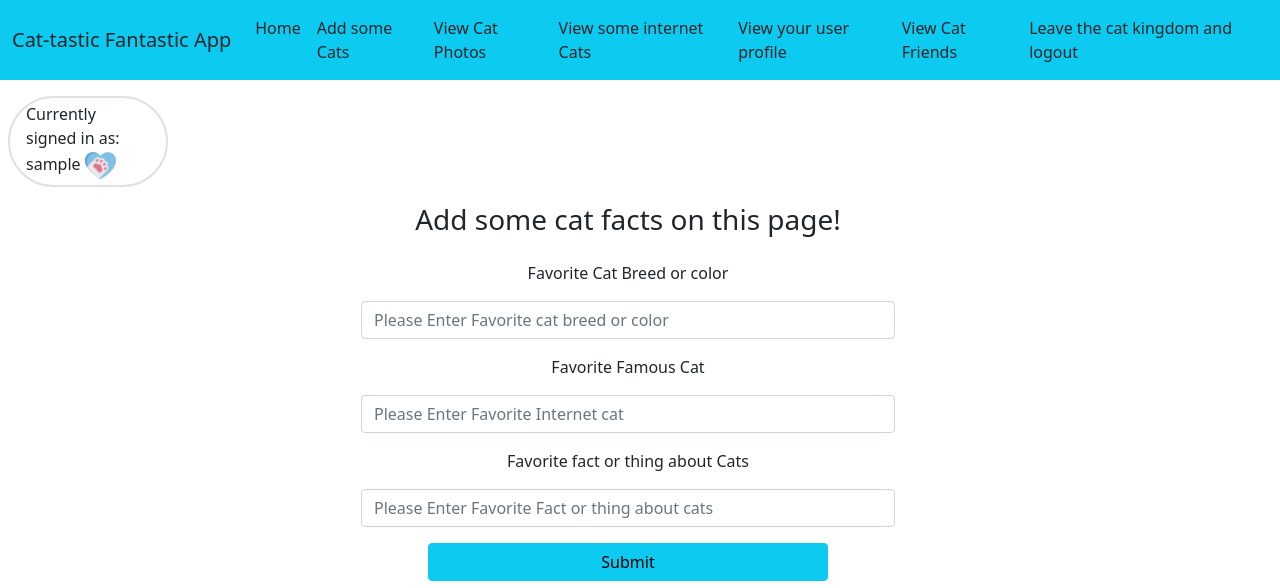
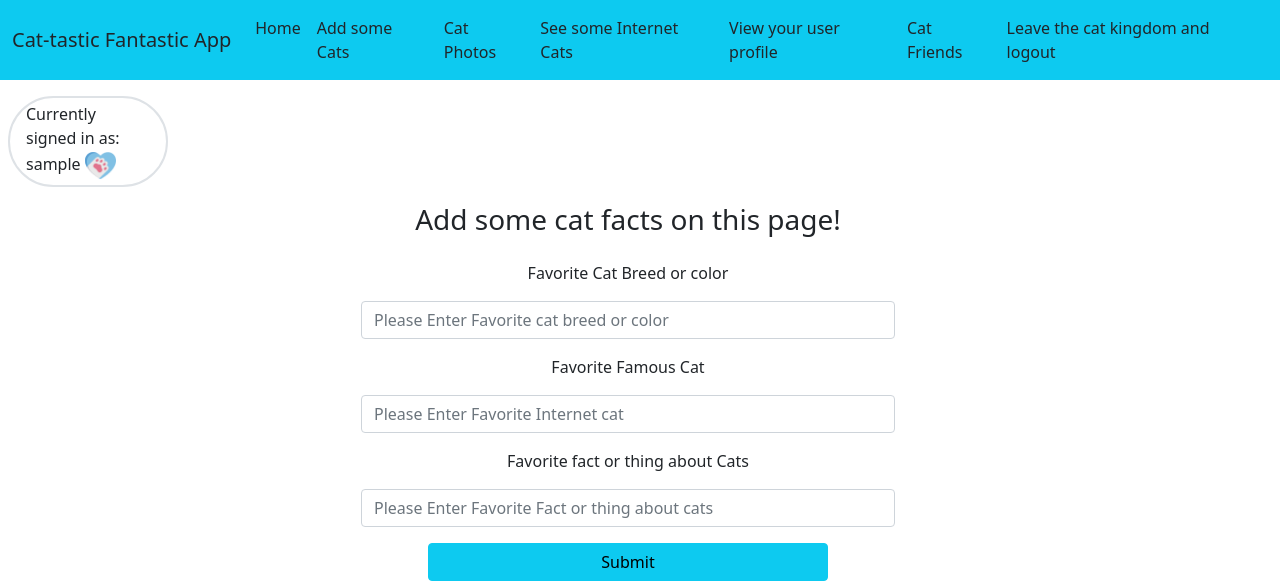
Before and after one commit to Navi-beep/cat_app, a Flask app: page /addcats in a window 1280 px wide. Shown: the top 588 px of the page. Run offline with Flask 2, Linux system fonts and the light colour scheme; the visitor is signed in with stand-in values (Sample User, id 1); data comes from the database, SQL or seed files in the repository; some libraries are stand-ins or nearby versions.

Commit message:
changed nav text

```diff
--- a/app/templates/base.html
+++ b/app/templates/base.html
@@ -29,13 +29,13 @@
 
                   <a class="nav-link text-dark" href="{{ url_for('cat') }}">Add some Cats</a>
 
-                  <a class="nav-link text-dark" href="{{ url_for('cat_photo') }}">View Cat Photos</a>
+                  <a class="nav-link text-dark" href="{{ url_for('cat_photo') }}">Cat Photos</a>
 
-                  <a class="nav-link text-dark" href="{{ url_for('fav_cats') }}">View some internet Cats</a>
+                  <a class="nav-link text-dark" href="{{ url_for('fav_cats') }}">See some Internet Cats</a>
 
                   <a class="nav-link text-dark" href="{{url_for('user_pro', user_id=current_user.id )}}">View your user profile</a>
 
-                  <a class="nav-link text-dark" href="{{ url_for('hello_friends') }}">View Cat Friends</a>
+                  <a class="nav-link text-dark" href="{{ url_for('hello_friends') }}">Cat Friends</a>
 
                   <a class="nav-link text-dark" href="{{ url_for('logout') }}">Leave the cat kingdom and logout</a>
 
```
